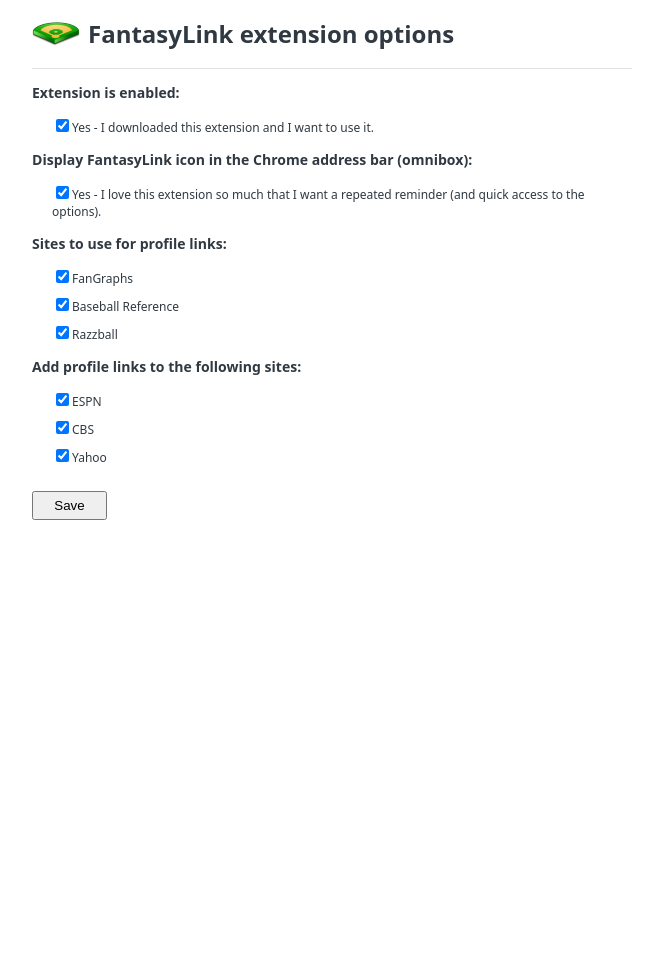
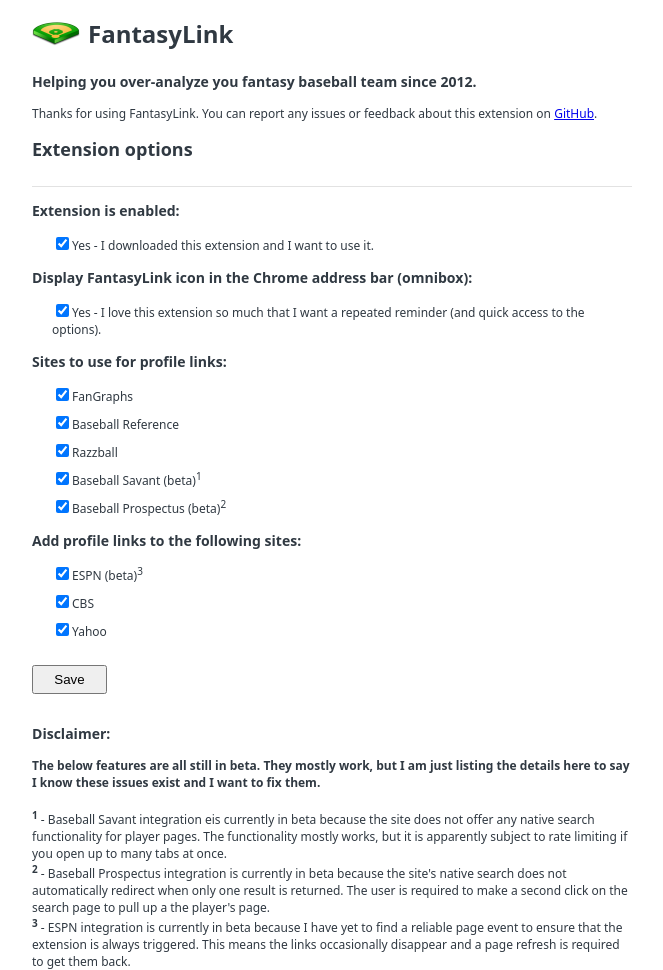
Before and after one commit to sglantz/FantasyLink, a browser extension: page html/options.html in a window 1280 px wide. Shown: the whole page, without its empty margins (308-971 px from the left). Before the commit the page ends 800 px from the top, so only its background shows below. Drawn offline with Linux system fonts and the light colour scheme.

Commit message:
Version 2.3.0
* Added Baseball Savant and Baseball Prospectus as new linked options
* Updated ESPN to (mostly) work with the site's new redesign.
* Option page now pops up on install/update.
* Added a link to the GitHub page on the options page.

```diff
--- a/css/style.css
+++ b/css/style.css
@@ -69,3 +69,8 @@ input
     {
         cursor: auto;
     }
+
+#disclaimer
+{
+    margin-top: 30px;
+}
--- a/html/options.html
+++ b/html/options.html
@@ -5,7 +5,11 @@
 </head>
 <body>
     <header>
-        <img src="/img/icon48.png" height="48" width="48" alt="FantasyLink Icon" /><h1>FantasyLink extension options</h1>
+        <img src="/img/icon48.png" height="48" width="48" alt="FantasyLink Icon" /><h1>FantasyLink</h1>
+        <h3>Helping you over-analyze you fantasy baseball team since 2012.</h3>
+        <span>Thanks for using FantasyLink.  You can report any issues or feedback about this extension on <a href="https://github.com/sglantz/FantasyLink/issues">GitHub</a>.</span>
+        <br/>
+        <h2>Extension options</h2>
     </header>
     <div class="content">
         <section>
@@ -31,11 +35,17 @@
             <div class="inputContainer">
                 <input type="checkbox" name="razzball" value="yes">Razzball
             </div>
+            <div class="inputContainer">
+                <input type="checkbox" name="savant" value="yes">Baseball Savant (beta)<sup>1</sup>
+            </div>
+            <div class="inputContainer">
+                <input type="checkbox" name="bp" value="yes">Baseball Prospectus (beta)<sup>2</sup>
+            </div>
         </section>
         <section>
             <h3>Add profile links to the following sites:</h3>
             <div class="inputContainer">
-                <input type="checkbox" name="espn" value="yes">ESPN
+                <input type="checkbox" name="espn" value="yes">ESPN (beta)<sup>3</sup>
             </div>
             <div class="inputContainer">
                 <input type="checkbox" name="cbs" value="yes">CBS
@@ -47,6 +57,16 @@
         <br>
         <button id="save">Save</button><span id="status">Your selected options have been saved!</span>
     </div>
+    <div id="disclaimer">
+        <h3>Disclaimer:</h3>
+        <span><b>The below features are all still in beta.  They mostly work, but I am just listing the details here to say I know these issues exist and I want to fix them.</b></span>
+        <br/> <br/>
+        <span><b><sup>1</sup></b> - Baseball Savant integration eis currently in beta because the site does not offer any native search functionality for player pages.  The functionality mostly works, but it is apparently subject to rate limiting if you open up to many tabs at once.</span>
+        <br/>
+        <span><b><sup>2</sup></b> - Baseball Prospectus integration is currently in beta because the site's native search does not automatically redirect when only one result is returned.  The user is required to make a second click on the search page to pull up a the player's page.</span>
+        <br/>
+        <span><b><sup>3</sup></b> - ESPN integration is currently in beta because I have yet to find a reliable page event to ensure that the extension is always triggered.  This means the links occasionally disappear and a page refresh is required to get them back.</span>
+    </div>
 </body>
 <script src="/js/jquery.min.js"></script>
 <script src="/js/library.js"></script>
--- a/js/background.js
+++ b/js/background.js
@@ -22,3 +22,9 @@ chrome.extension.onRequest.addListener(function (request, sender) {
         });
     }
 });
+
+chrome.runtime.onInstalled.addListener(function (object) {
+    chrome.tabs.create({url: "html/options.html"}, function (tab) {
+        options.installDate = new Date();
+    });
+});
--- a/js/library.js
+++ b/js/library.js
@@ -3,6 +3,8 @@ var options = {
     fangraphs: true,
     baseballreference: true,
     razzball: true,
+    savant: true,
+    bp: true,
     cbs: true,
     espn: true,
     yahoo: true,
--- a/js/options.js
+++ b/js/options.js
@@ -1,4 +1,4 @@
-var possibleOptions = ['enabled', 'fangraphs', 'baseballreference', 'razzball', 'espn', 'cbs', 'yahoo', 'toolbar'];
+var possibleOptions = ['enabled', 'fangraphs', 'baseballreference', 'razzball', 'savant', 'bp', 'espn', 'cbs', 'yahoo', 'toolbar'];
 var options;
 
 function saveOptions() {
```
Also changed, not shown: js/contentscript.js (+12 -6 lines), manifest.json, 1 other file.
